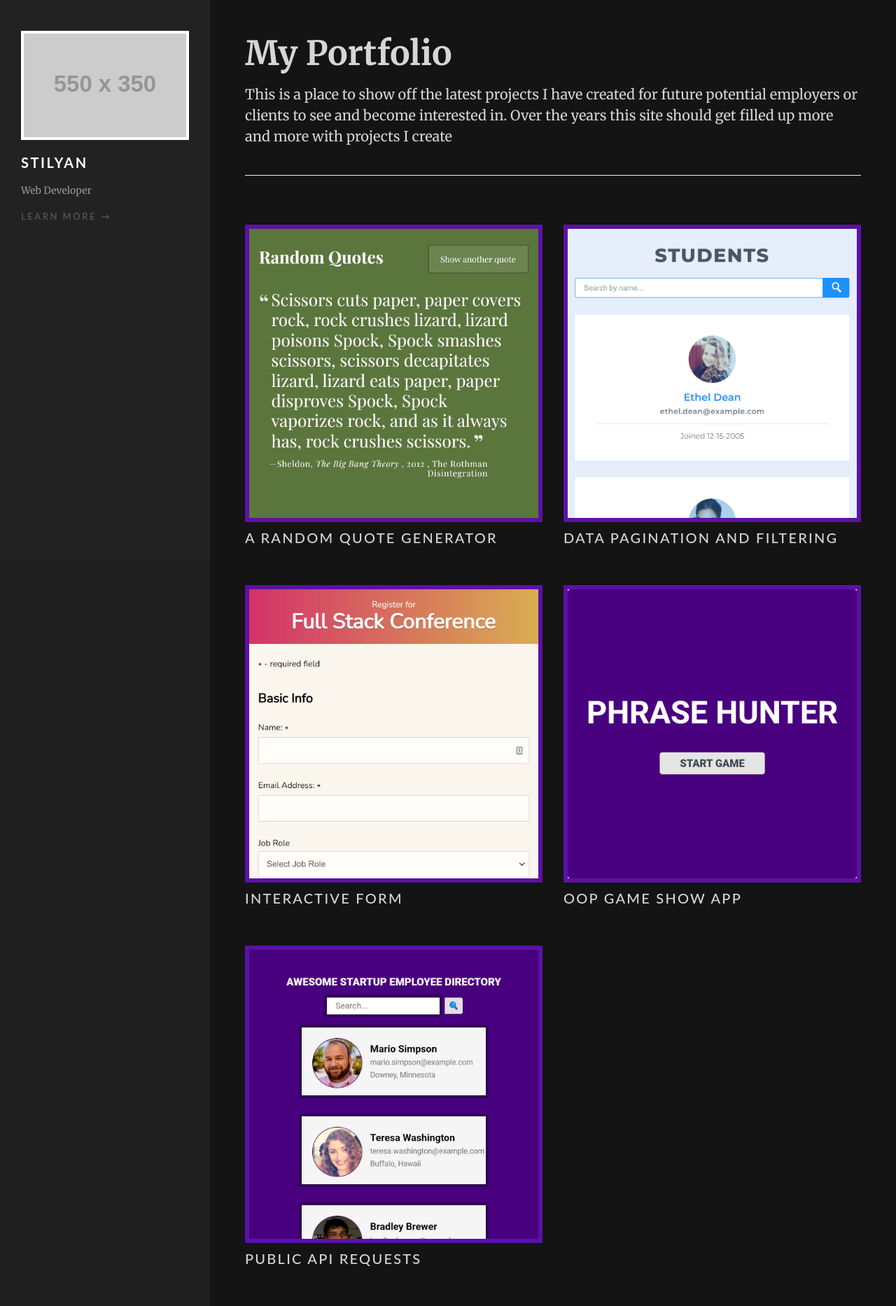
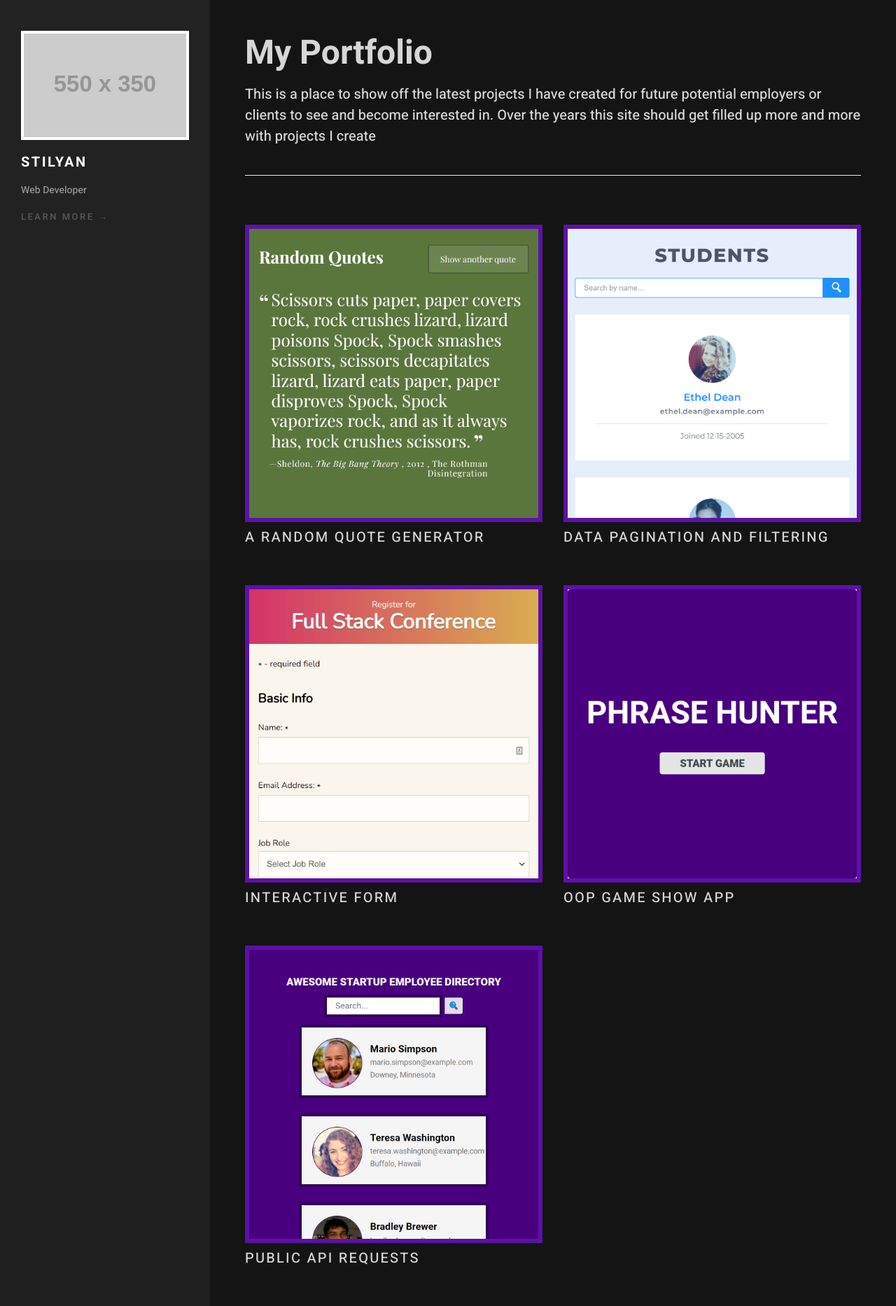
Before and after one commit to Stelkooo/static-nodejs-and-express-site, a Node server app: page / in a window 1280 px wide. Shown: the whole page at 70% size. Run offline with Node 20, Linux system fonts and the light colour scheme; grey boxes labelled with a size stand in for pictures from a placeholder-image service; some libraries are stand-ins or nearby versions.

Commit message:
font family

```diff
--- a/public/css/styles.css
+++ b/public/css/styles.css
@@ -1,4 +1,4 @@
-
+@import url('https://fonts.googleapis.com/css2?family=Heebo:wght@500;600;700;800;900&display=swap');
 /*
   Main styles
 */
@@ -17,7 +17,7 @@ body {
 
 body {
   position: relative;
-  font-family: "Helvetica Neue", Helvetica, Roboto, Arial, sans-serif;
+  font-family: "Heebo", sans-serif;
   font-weight: normal;
   line-height: 1.5;
   color: #D6D6D6;
@@ -31,11 +31,10 @@ article {
 }
 
 h1,h2,h3,h4,h5,p{
-  font-family: 'Merriweather', serif;
+  font-family: 'Heebo', sans-serif;
 }
 
 h5{
-  font-family: 'Lato', 'Helvetica Neue', Helvetica, Arial, sans-serif;
   letter-spacing: 2.5px;
   -webkit-text-transform: uppercase;
   text-transform: uppercase;
@@ -112,7 +111,7 @@ nav {
 nav a {
   width: 100%;
   vertical-align: middle;
-  font-family: 'Lato', 'Helvetica Neue', Helvetica, Arial, sans-serif;
+  font-family: 'Heebo', sans-serif;
   font-weight: 600;
   font-size: 13px;
   letter-spacing: 2.5px;
@@ -169,7 +168,7 @@ nav a span {
 }
 
 .sidebar a {
-  font-family: 'Lato', 'Helvetica Neue', Helvetica, Arial, sans-serif;
+  font-family: 'Heebo', sans-serif;
   font-weight: 600;
   font-size: 13px;
   letter-spacing: 2.5px;
@@ -239,7 +238,7 @@ nav a span {
 }
 
 .projects-box h5 {
-  font-family: 'Lato', 'Helvetica Neue', Helvetica, Arial, sans-serif;
+  font-family: 'Heebo', sans-serif;
   font-weight: 500;
   font-size: 13px;
   letter-spacing: 2.25px;
```
